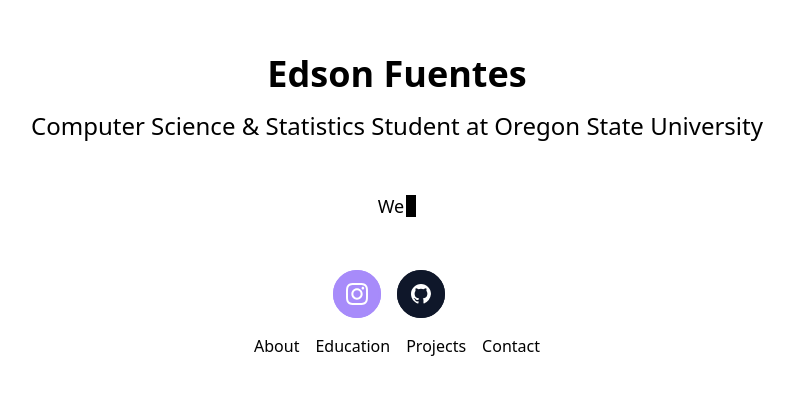
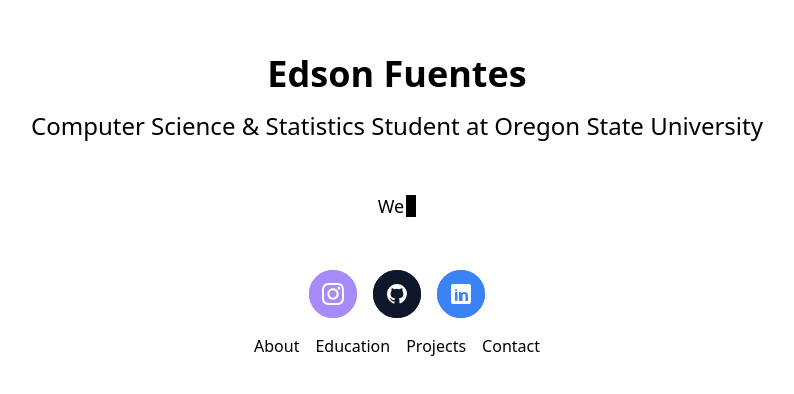
Before and after one commit to fuenteed/website, a Next.js app in the folder my-portfolio/: page / in a window 1280 px wide. Shown: the part 194-588 px from the top of the page, without its empty margins (243-1037 px from the left). Built offline with nearby package versions, Linux system fonts and the light colour scheme.

Commit message:
fixed linkedin button on main page

```diff
--- a/my-portfolio/app/page.js
+++ b/my-portfolio/app/page.js
@@ -124,8 +124,28 @@ export default function Home() {
         {/* LinkedIn */}
         <Link href="https://www.linkedin.com/in/edson-fuentes-211001254/" target="_blank">
         <div class="social-button">
-
-        </div>
+    <button class="relative w-12 h-12 rounded-full group">
+      <div
+        class="floater w-full h-full absolute top-0 left-0 bg-blue-500 rounded-full duration-300 group-hover:-top-8 group-hover:shadow-2xl"
+      ></div>
+      <div
+        class="icon relative z-10 w-full h-full flex items-center justify-center border-2 border-blue-500 rounded-full"
+      >
+        <svg
+          height="24"
+          width="24"
+          viewBox="0 0 24 24"
+          xmlns="http://www.w3.org/2000/svg"
+        >
+          <path
+            class="group-hover:fill-[#171543] fill-white duration-300"
+            d="M20,2H4C2.9,2,2,2.9,2,4v16c0,1.1,0.9,2,2,2h16c1.1,0,2-0.9,2-2V4C22,2.9,21.1,2,20,2z M8.5,19H6V10h2.5V19z M7.3,9 h-0.1C6.4,9,6,8.6,6,8.1V7.9c0-0.5,0.4-0.9,0.9-0.9h0.1C7.6,7,8,7.4,8,7.9v0.1C8,8.6,7.6,9,7.3,9z M19,19h-2.5v-4.9 c0-1.2-0.4-2-1.4-2c-0.8,0-1.3,0.6-1.5,1.2h-0.1V19H10V10h2.3v1.3h0C12.7,10.7,14,9.9,15.5,9.9c2.1,0,3.5,1.4,3.5,3.8V19z"
+            fill="#FFFFFF"
+          ></path>
+        </svg>
+      </div>
+    </button>
+  </div>
         </Link>
 
       </div>
```
